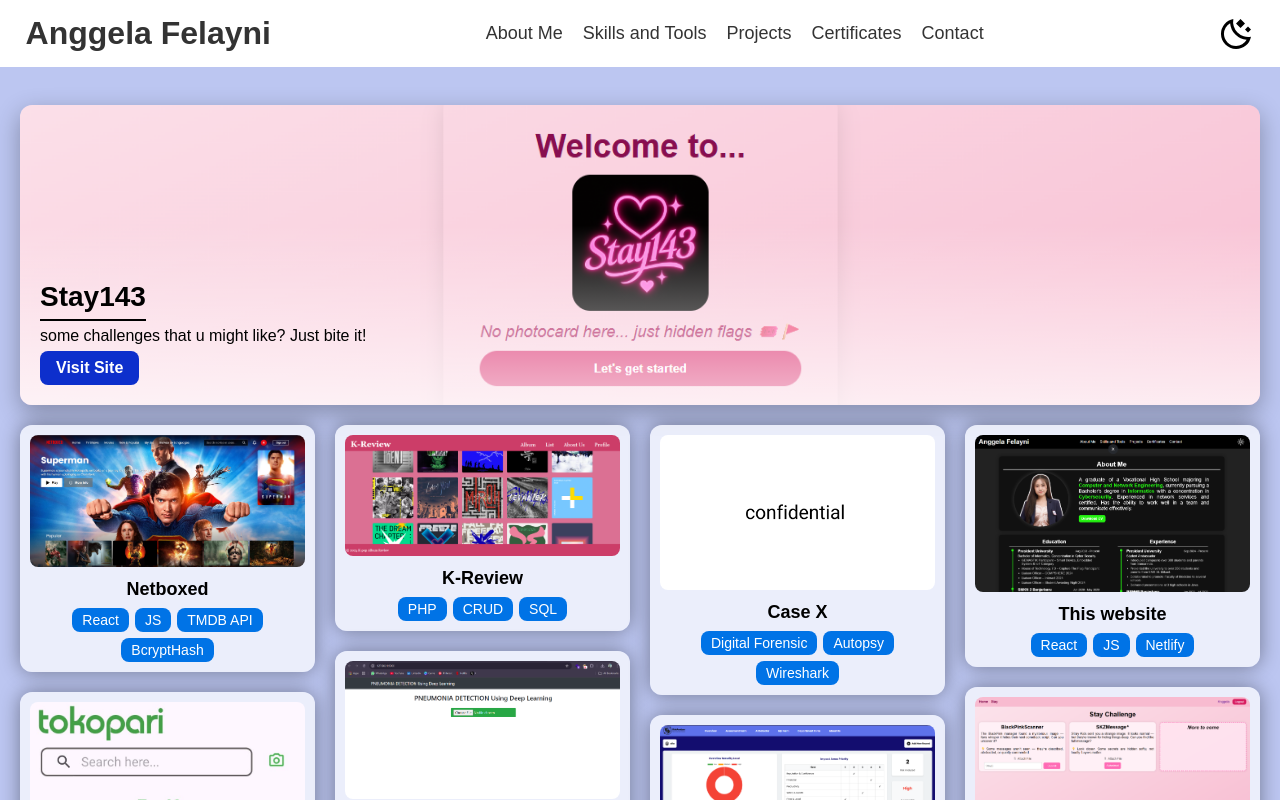
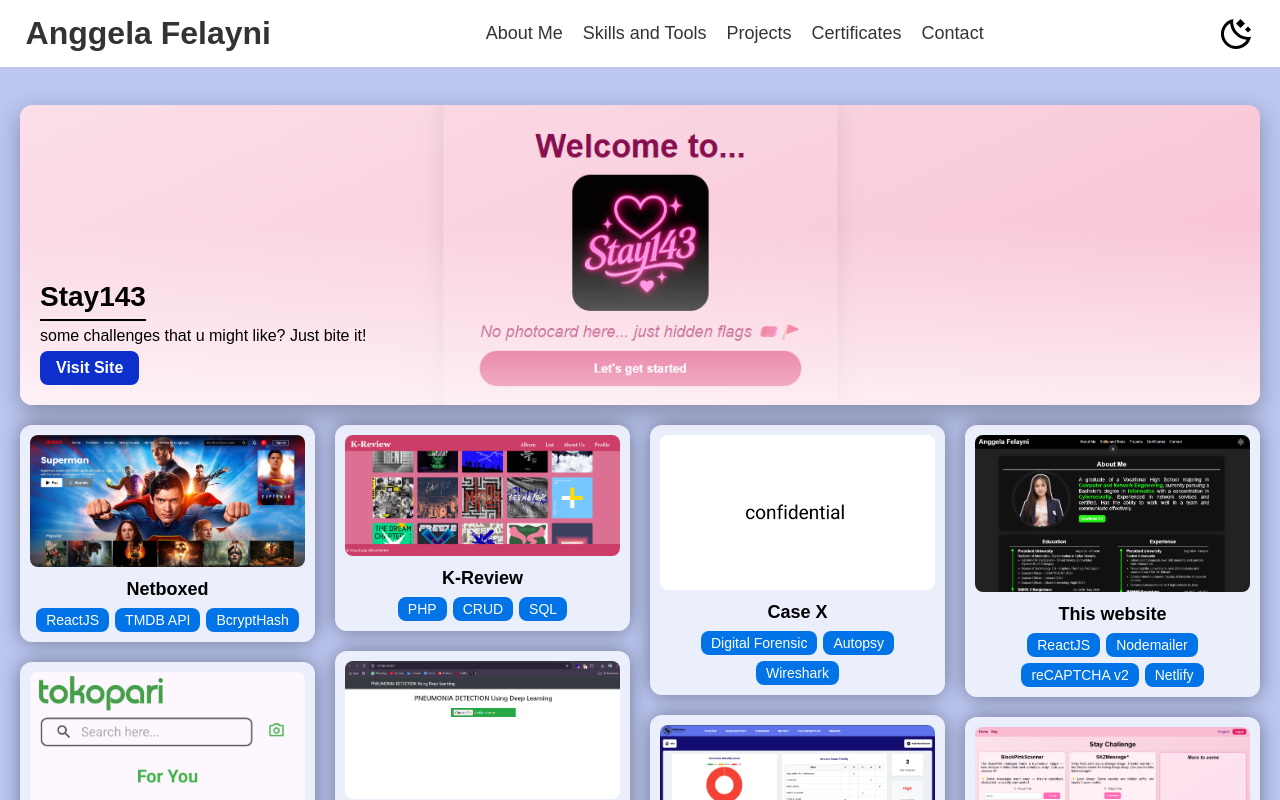
Before and after one commit to Legna10/My-Portofolio, a React (Vite) app in the folder frontend/: page /projects in a window 1280 px wide. Shown: the top 800 px of the page. Built offline with nearby package versions, Linux system fonts and the light colour scheme.

Commit message:
update project

```diff
--- a/frontend/src/components/Projects/Projects.jsx
+++ b/frontend/src/components/Projects/Projects.jsx
@@ -33,7 +33,7 @@ const projectData = [
     description: 'NetBoxed is a web application that fuses Netflix, is a streaming platform concept with Letterboxd is social features for movie enthusiasts. The application enables users to browse movies, maintain watchlists, rate films, write reviews, search for content, and connect with other users through a social following system.',
     githublink: 'https://github.com/kunospw/NetBoxed',
     doclink: 'https://docs.google.com/document/d/1HuYefbrj8Pw0wqMb7ss3n30F0bMSd-TmTLoW44eGWmY/edit?usp=sharing',
-    tags: ['React', 'JS', 'TMDB API', 'BcryptHash']
+    tags: ['ReactJS',, 'TMDB API', 'BcryptHash']
   },
   {
     id: 2,
@@ -113,7 +113,7 @@ const projectData = [
     description: 'This Website Portfolio is a personal portfolio website built using React and hosted on Netlify. It displays my background, projects, certifications, and achievements in a structured and visually engaging layout. The site includes interactive features such as modal pop-ups for project details, dark and light mode support, and organized sections for easy navigation. This website was created as a digital space to represent my professional journey and make my work accessible to potential collaborators, employers, and anyone interested in what I do.',
     githublink: 'https://github.com/Legna10/',
     doclink:'',
-    tags: ['React', 'JS', 'Netlify',]
+    tags: ['ReactJS', 'Nodemailer', 'reCAPTCHA v2', 'Netlify',]
   },
   {
     id: 11,
```
